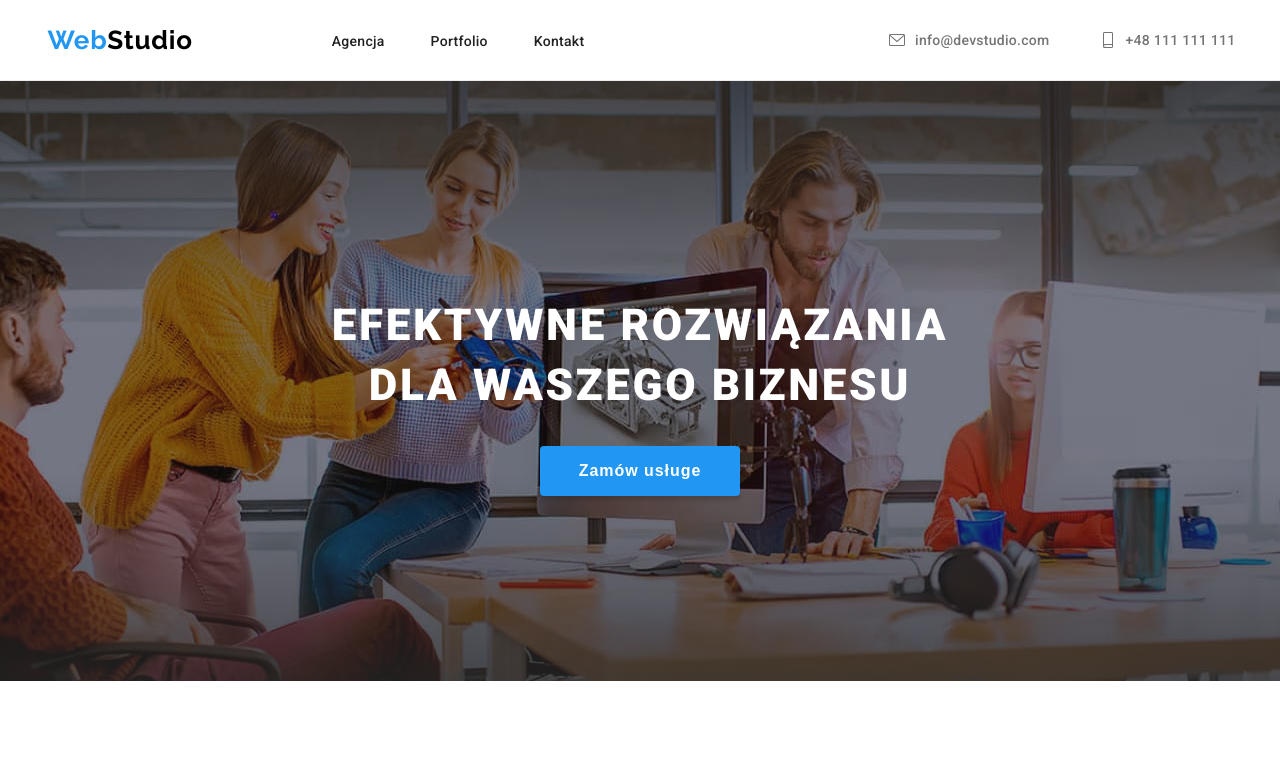
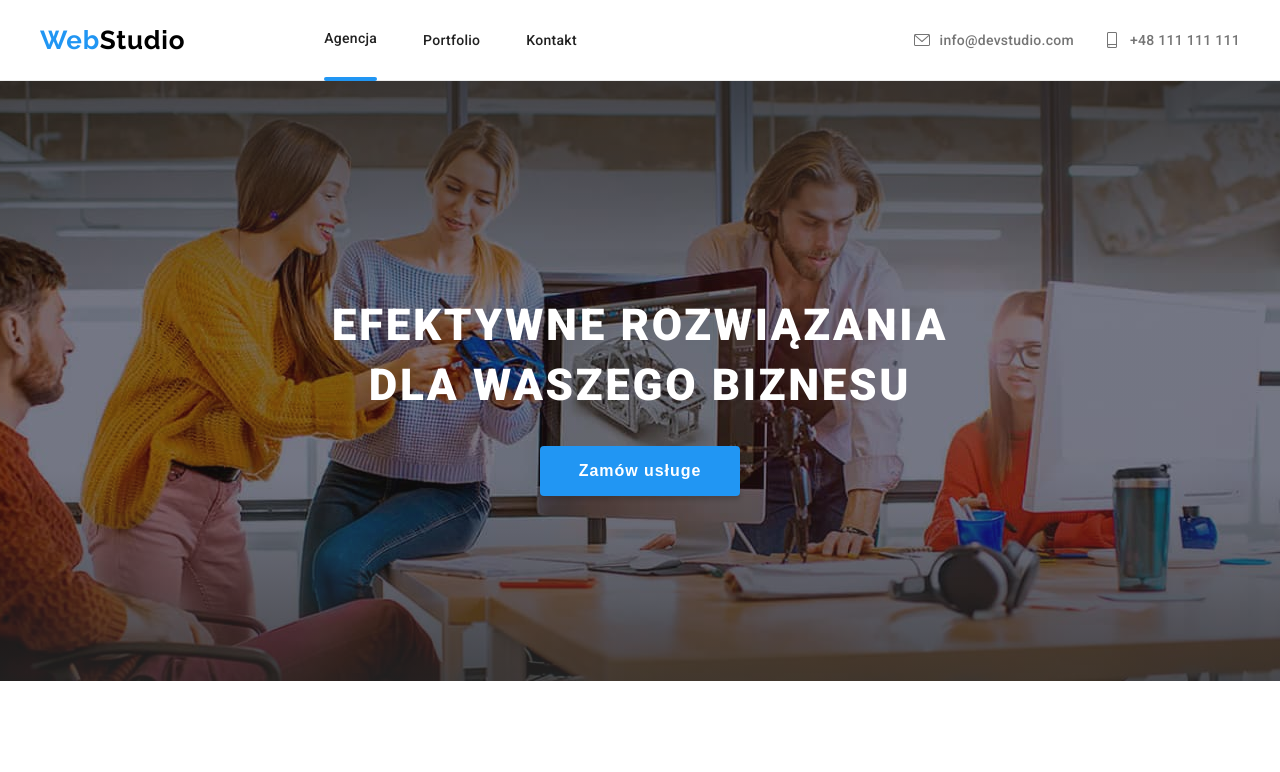
Before and after one commit to Hubuuus/goit-markup-hw-04, a plain HTML site: page index.html in a window 1280 px wide. Shown: the top 772 px of the page. Drawn offline with Linux system fonts and the light colour scheme.

Commit message:
implementacja klasy underline

```diff
--- a/css/styles.css
+++ b/css/styles.css
@@ -13,6 +13,7 @@ body {
   width: 1200px;
   margin: auto;
   padding-left: 15px;
+  padding-right: 15px;
 }
 .section {
   padding: 94px 0px;
@@ -27,6 +28,9 @@ body {
 .links {
   text-decoration: none;
   font-size: 14px;
+  line-height: 1;
+  letter-spacing: 0.02em;
+  color: var(--brand-article-color);
 }
 .logo-in-header {
   color: #000000;
@@ -36,12 +40,6 @@ body {
   line-height: 1;
   letter-spacing: 0.03em;
   word-spacing: 0;
-}
-.links-in-nav {
-  font-size: 14px;
-  line-height: 1;
-  letter-spacing: 0.02em;
-  color: var(--brand-article-color);
 }
 .links-in-header {
   font-size: 14px;
@@ -172,35 +170,49 @@ body {
   border-radius: 0px 0px 4px 4px;
   padding-bottom: 30px;
 }
-.in-line-flex {
+.flex{
   display: flex;
-  flex-direction: row;
-  /* gap: 46px; */
+  height: 80px;
+  align-items: center;
   justify-content: space-between;
 }
-.in-line-flex-child-one {
+.flex ul{
+  display: inline-flex;
+}
+.flex ul li a {
   display: flex;
   align-items: center;
-  height: 80px;
+  margin-left: 30px;
+  gap: 10px;
 }
-.in-line-flex-child-one > :not(:first-child) {
+.flex nav {
+  display: flex;
+  align-items: center;
+}
+.flex li {
+  align-items: center;
+  gap: 40px;
+}
+.flex nav>:not(:first-child){
   margin-left: 46px;
 }
-.in-line-flex-child-one > :first-child {
-  padding-right: 93px;
+.flex nav>:nth-child(1){
+  margin-right: 93px;
 }
 
-.in-line-flex-child-two {
-  display: flex;
-  align-items: center;
-  padding-right: 12px;
-  gap: 50px;
-}
-.in-line-flex-child-two-logo {
-  display: flex;
-  align-items: center;
-  gap: 10px;
-}
+
+
+
+
+
+
+
+
+
+
+
+
+
 
 .border-header {
   border-bottom: 1px solid #ececec;
@@ -220,7 +232,7 @@ body {
     url("../images/background.png");
   background-repeat: repeat;
   background-position: center;
-  max-width: 1600px;
+  max-width: 1600vw;
   height: 600px;
   display: flex;
   flex-direction: column;
@@ -401,7 +413,17 @@ a {
   transition: 250ms;
   transition: cubic-bezier(0.4, 0, 0.2, 1);
 }
-
+.underline::after {
+  position: relative;
+  display: block;
+  content: "";
+  top: 32px;
+  width: 100%;
+  height: 4px;
+  border-radius: 2px;
+  background-color: var(--brand-color);
+  pointer-events: none;
+}
 :root {
   --brand-background-color: #2f303a;
   --brand-color: #2196f3;
--- a/index.html
+++ b/index.html
@@ -17,34 +17,32 @@
   <body>
     <header>
       <div class="border-header">
-        <div class="invade container in-line-flex">
+        <div class="invade container flex">
           <!-- <nav> -->
-          <ul class="not-dot in-line-flex-child-one underline">
-            <li>
-              <a class="links logo-in-header" href="index.html">
-                <span> <span class="web-blue"> Web</span>Studio </span>
-              </a>
-            </li>
-            <li><a class="links links-in-nav" href="Agencja">Agencja</a></li>
-            <li><a class="links links-in-nav" href="portfolio.html">Portfolio</a></li>
-            <li><a class="links links-in-nav" href="Kontakt">Kontakt</a></li>
-          </ul>
+          <nav class="not-dot">
+            <a class="links logo-in-header" href="index.html">
+              <span> <span class="web-blue"> Web</span>Studio </span>
+            </a>
+            <a class="links underline" href="Agencja">Agencja</a>
+            <a class="links" href="portfolio.html">Portfolio</a>
+            <a class="links" href="Kontakt">Kontakt</a>
+          </nav>
           <!-- </nav> -->
-          <ul class="not-dot in-line-flex-child-two">
+          <ul class="not-dot">
             <li class="icons-contact">
               <a
-                class="in-line-flex-child-two-logo links links-in-header"
+                class="links links-in-header"
                 href="mailto:info@devstudio.com"
               >
-                <svg class="links" viewbox="0 0 1 1" height="16px">
+                <svg viewbox="0 0 1 1" height="16px">
                   <use href="images/icons.svg#icon-envelope"></use>
                 </svg>
                 info@devstudio.com</a
               >
             </li>
             <li class="icons-contact">
-              <a class="in-line-flex-child-two-logo links links-in-header" href="tel:+48111111111">
-                <svg class="links" viewbox="0 0 1 1" height="16px">
+              <a class=" links links-in-header" href="tel:+48111111111">
+                <svg viewbox="0 0 1 1" height="16px">
                   <use href="images/icons.svg#icon-smartphone"></use>
                 </svg>
                 +48 111 111 111</a
```
